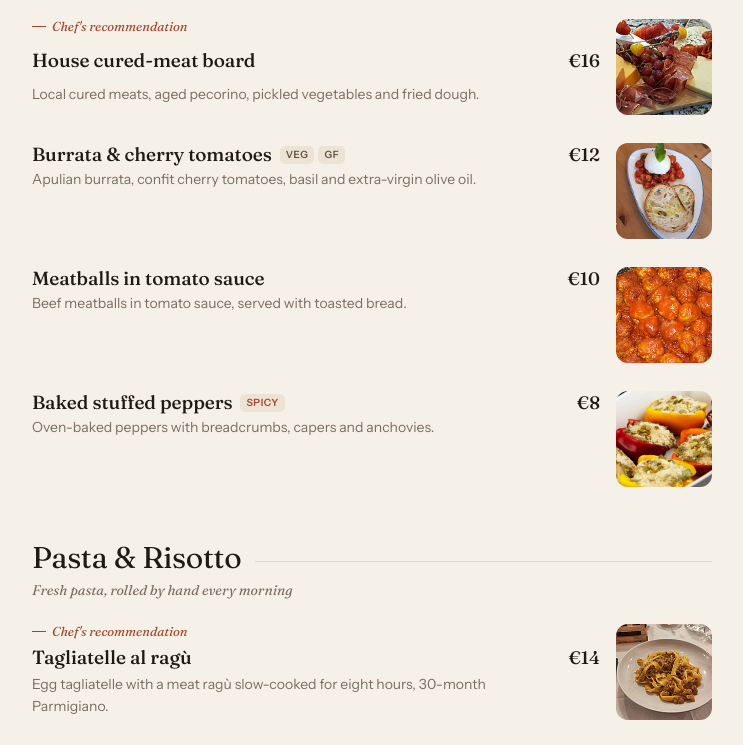
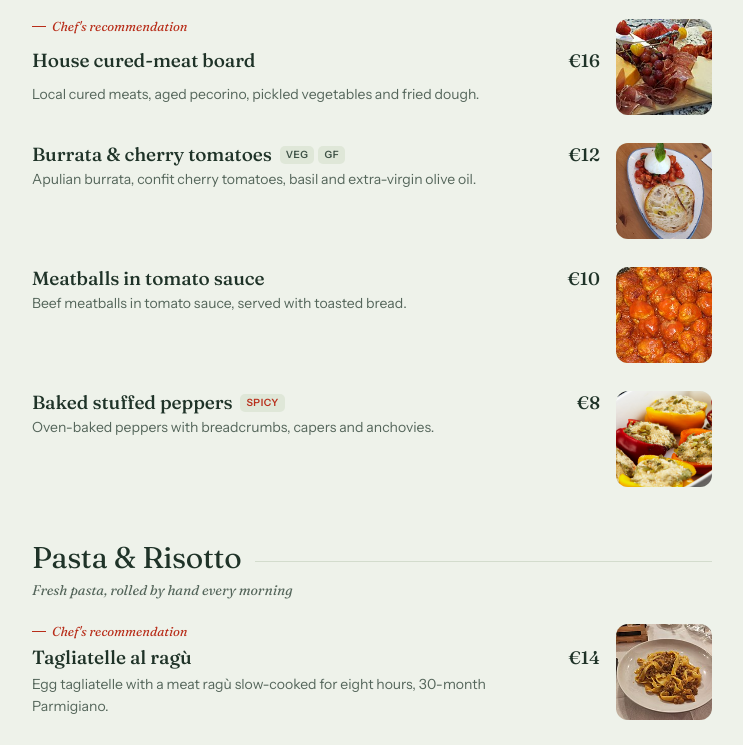
Before and after one commit to sax95/menu-trattoria, a plain HTML site: page index.html in a window 1280 px wide. Shown: the part 436-1181 px from the top of the page, without its empty margins (268-1011 px from the left). Drawn offline with Linux system fonts and the light colour scheme.

Commit message:
Palette verde salvia, tema unico chiaro
Co-Authored-By: Claude Opus 5.5 <noreply@anthropic.com>

```diff
--- a/index.html
+++ b/index.html
@@ -9,14 +9,16 @@
 <link href="https://fonts.googleapis.com/css2?family=Fraunces:ital,opsz,wght@0,9..144,400;0,9..144,500;0,9..144,600;1,9..144,400&family=Instrument+Sans:wght@400;500;600&display=swap" rel="stylesheet">
 <style>
   :root {
-    --bg: #f6f1e8;
-    --surface: #fffaf2;
-    --ink: #1f1a14;
-    --muted: #7a6e60;
-    --line: #e2d8c8;
-    --accent: #a8432a;
-    --accent-ink: #fff6ee;
-    --chip: #ece3d4;
+    /* Single light theme: sage green (no dark mode by choice) */
+    --bg: #eef2ea;
+    --surface: #f8faf5;
+    --ink: #1f3328;
+    --muted: #55665b;
+    --line: #d3dccd;
+    --accent: #b82e1a;
+    --accent-ink: #ffffff;
+    --chip: #dfe7d8;
+    --scrim: rgb(18 38 28 / .42);
 
     --ease-out: cubic-bezier(0.23, 1, 0.32, 1);
     --ease-in-out: cubic-bezier(0.77, 0, 0.175, 1);
@@ -24,22 +26,8 @@
 
     --serif: "Fraunces", Georgia, serif;
     --sans: "Instrument Sans", system-ui, sans-serif;
-    --badge-ink: #5e5347;
+    --badge-ink: #3f5246;
     color-scheme: light;
-  }
-  @media (prefers-color-scheme: dark) {
-    :root {
-      --bg: #16130f;
-      --surface: #1f1b16;
-      --ink: #f1e9dc;
-      --muted: #a39684;
-      --line: #342d25;
-      --accent: #e07a5a;
-      --accent-ink: #1a0f0a;
-      --chip: #2a241d;
-      --badge-ink: #b9ac99;
-      color-scheme: dark;
-    }
   }
 
   * { box-sizing: border-box; margin: 0; padding: 0; }
@@ -237,7 +225,7 @@
   }
   dialog::backdrop { background: transparent; }
   .scrim {
-    position: fixed; inset: 0; background: rgb(10 8 6 / .45);
+    position: fixed; inset: 0; background: var(--scrim);
     opacity: 1; transition: opacity 300ms ease;
   }
   .sheet {
@@ -271,7 +259,7 @@
   }
   .sheet.has-img .close {
     position: absolute; top: 14px; right: 14px; z-index: 1; color: #fff;
-    background: rgb(20 16 12 / .45);
+    background: rgb(18 38 28 / .5);
     -webkit-backdrop-filter: blur(8px); backdrop-filter: blur(8px);
   }
   .sheet .orig { font: italic 400 15px/1.3 var(--serif); color: var(--muted); margin: -4px 0 12px; }
```
Also changed, not shown: crediti.html (+1 -2 lines).
